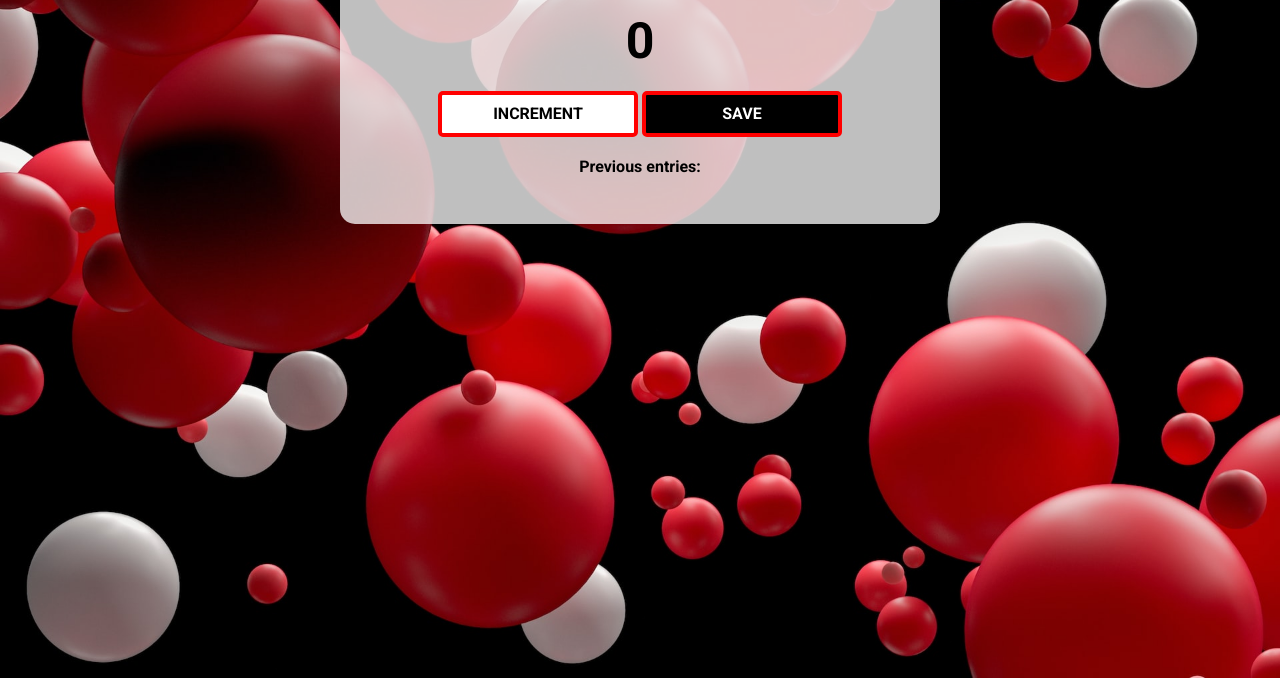
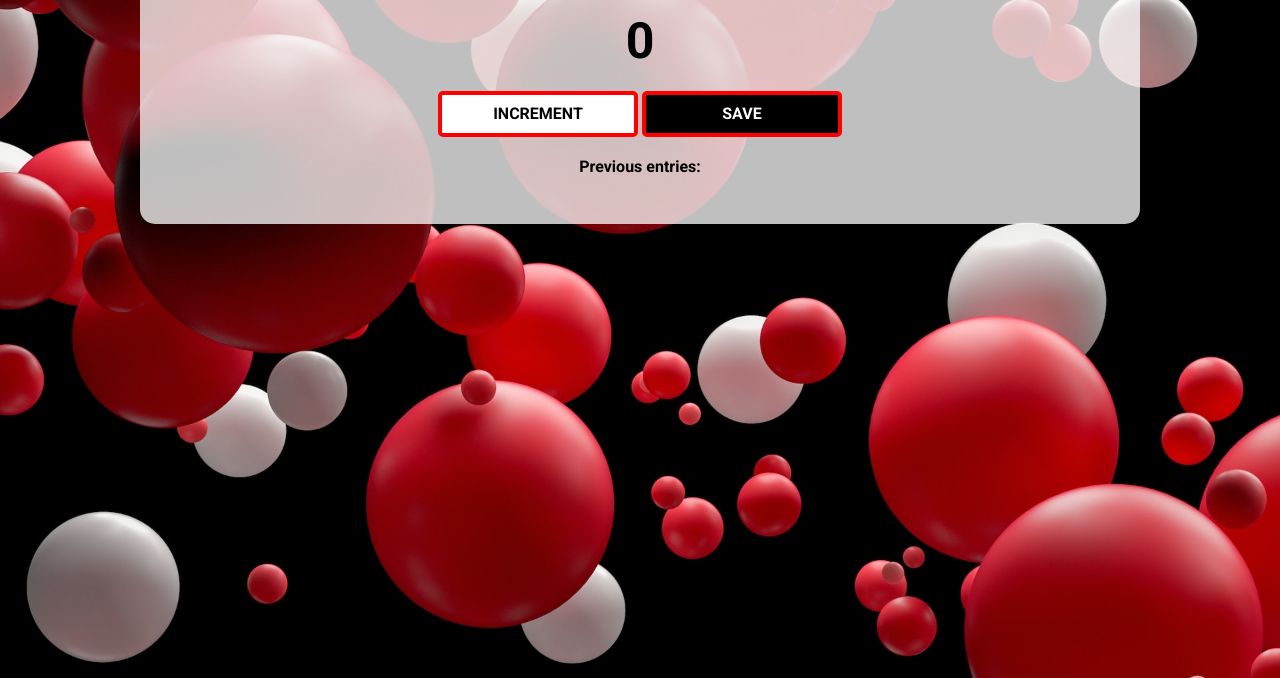
Before and after one commit to B-Maurer/balloon-counter, a plain HTML site: page index.html in a window 1280 px wide. Shown: the part 154-832 px from the top of the page. Drawn offline with nearby package versions, Linux system fonts and the light colour scheme.

Commit message:
Update index.css

```diff
--- a/index.css
+++ b/index.css
@@ -16,7 +16,7 @@ body {
 .container {
   background-color: rgba(255, 255, 255, 0.75);
   width: 80%;
-  max-width: 600px;
+  max-width: 1000px;
   margin: 2em auto;
   padding: 2em;
   border-radius: 15px;
```
